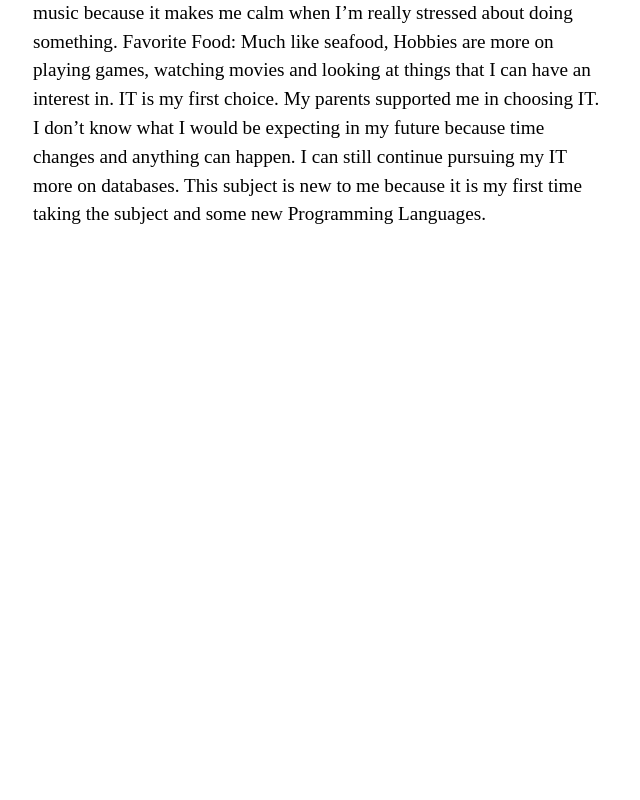
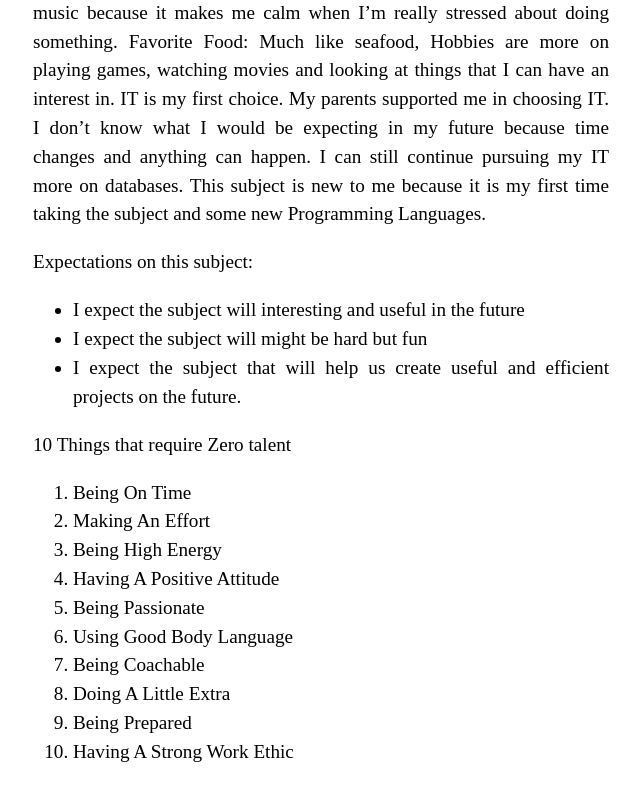
Before and after one commit to ragsantiago/cpeitel3, a Next.js app: page / in a window 1280 px wide. Shown: the part 350-1150 px from the top of the page, without its empty margins (319-959 px from the left). Before the commit the page ends 800 px from the top, so only its background shows below. Built offline with nearby package versions, Linux system fonts and the light colour scheme.

Commit message:
first commit

```diff
--- a/package.json
+++ b/package.json
@@ -6,7 +6,7 @@
     "start": "next start"
   },
   "dependencies": {
-    "next": "latest",
+    "next": "^14.0.4",
     "react": "18.2.0",
     "react-dom": "18.2.0"
   },
--- a/pages/index.js
+++ b/pages/index.js
@@ -9,11 +9,34 @@
         <title>{siteTitle}</title>
       </Head>
       <section className={utilStyles.headingMd}>
-        <p>My name is Jovell Christian Q. Miranda. I am 21 years old.While  I don’t have a favorite or specific music, sometimes I prefer listening to OPM music because it makes me calm when I’m really stressed about doing something. Favorite Food: Much like seafood, Hobbies are more on playing games, watching movies and looking at things that I can have an interest in.
+        <p> My name is Jovell Christian Q. Miranda. I am 21 years old.While  I don’t have a favorite or specific music, sometimes I prefer listening to OPM music because it makes me calm when I’m really stressed about doing something. Favorite Food: Much like seafood, Hobbies are more on playing games, watching movies and looking at things that I can have an interest in.
 IT is my first choice. My parents supported me in choosing IT.
 I don’t know what I would be expecting in my future because time changes and anything can happen. I can still continue pursuing my IT more on databases.
 This subject is new to me because it is my first time taking the subject and some new Programming Languages.
 </p>
+
+<p>Expectations on this subject: </p>
+<ul>
+          <li>I expect the subject will interesting and useful in the future</li>
+          <li>I expect the subject will might be hard but fun</li>
+          <li>I expect the subject that will help us create useful and efficient projects on the future. </li>
+        </ul>
+
+
+
+<p>10 Things that require Zero talent</p>
+        <ol>
+          <li>Being On Time</li>
+          <li>Making An Effort</li>
+          <li>Being High Energy</li>
+          <li>Having A Positive Attitude</li>
+          <li>Being Passionate</li>
+          <li>Using Good Body Language</li>
+          <li>Being Coachable</li>
+          <li>Doing A Little Extra</li>
+          <li>Being Prepared</li>
+          <li>Having A Strong Work Ethic</li>
+        </ol>
       </section>
     </Layout>
   );
--- a/styles/utils.module.css
+++ b/styles/utils.module.css
@@ -23,6 +23,7 @@
   .headingMd {
     font-size: 1.2rem;
     line-height: 1.5;
+    text-align: justify;
   }
 
   .borderCircle {
```
Also changed, not shown: 1 other file (tests, documents, lock files or other folders).
